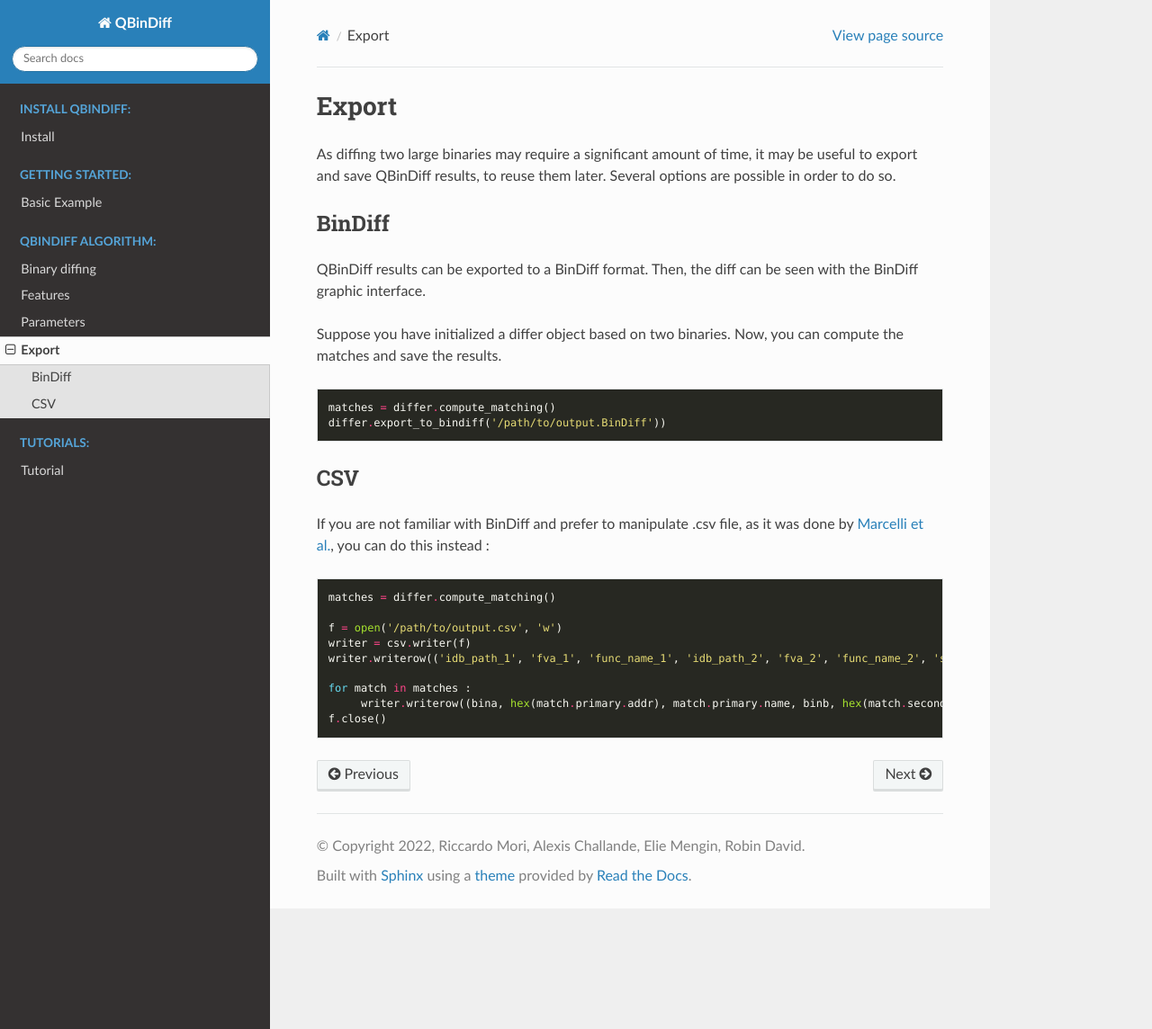
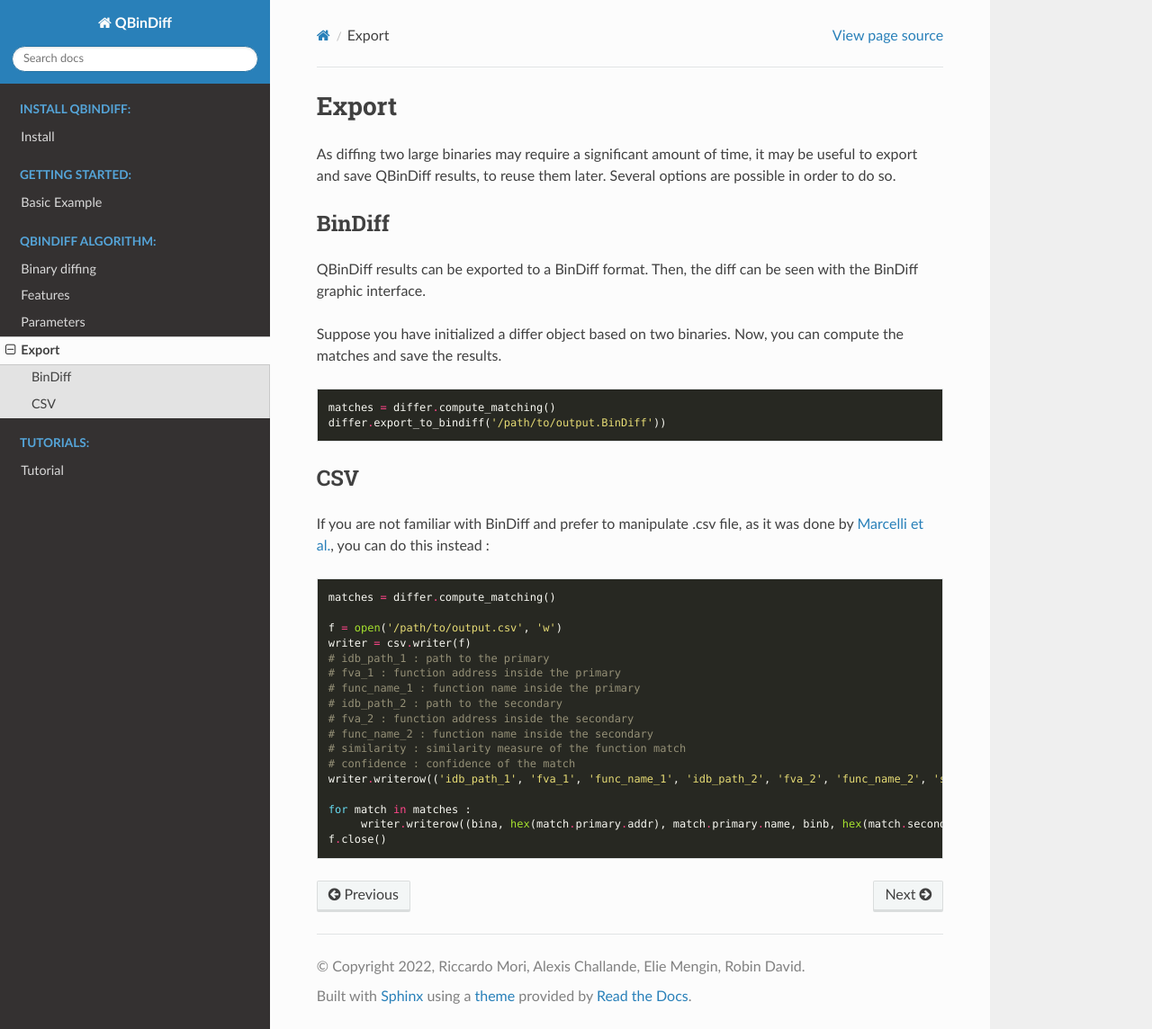
Before and after one commit to quarkslab/qbindiff, a Sphinx documentation site: the page built from doc/source/export.rst, in a window 1280 px wide and 1144 px high. Shown: the whole window at 90% size. Built offline with Sphinx 7.4.7 and the Read the Docs theme 2.0.0, drawn with Linux system fonts in a browser that asks for light colours; formulas are drawn with MathJax 3; pages that are not in the unit, such as notebooks, are missing from menus.

Commit message:
Update doc/source/export.rst, doc/source/how.rst

```diff
--- a/doc/source/export.rst
+++ b/doc/source/export.rst
@@ -26,6 +26,14 @@
 
    f = open('/path/to/output.csv', 'w')
    writer = csv.writer(f)
+   # idb_path_1 : path to the primary
+   # fva_1 : function address inside the primary
+   # func_name_1 : function name inside the primary
+   # idb_path_2 : path to the secondary
+   # fva_2 : function address inside the secondary
+   # func_name_2 : function name inside the secondary
+   # similarity : similarity measure of the function match
+   # confidence : confidence of the match
    writer.writerow(('idb_path_1', 'fva_1', 'func_name_1', 'idb_path_2', 'fva_2', 'func_name_2', 'similarity', 'confidence'))
 
    for match in matches :
--- a/doc/source/how.rst
+++ b/doc/source/how.rst
@@ -18,6 +18,7 @@
 
 .. image:: images/diff_CG.png
 
+[TODO:cite the Elie PhD for the picture]
 In this image, you can see the difference between the Control-Flow Graph (CG) or the Functin Call Graph or Call Graph (CG). What changes is the level or the granularity of what we look at.
 
 Method
```
Also changed, not shown: other parts of doc/source/how.rst (+1 -1 lines).
